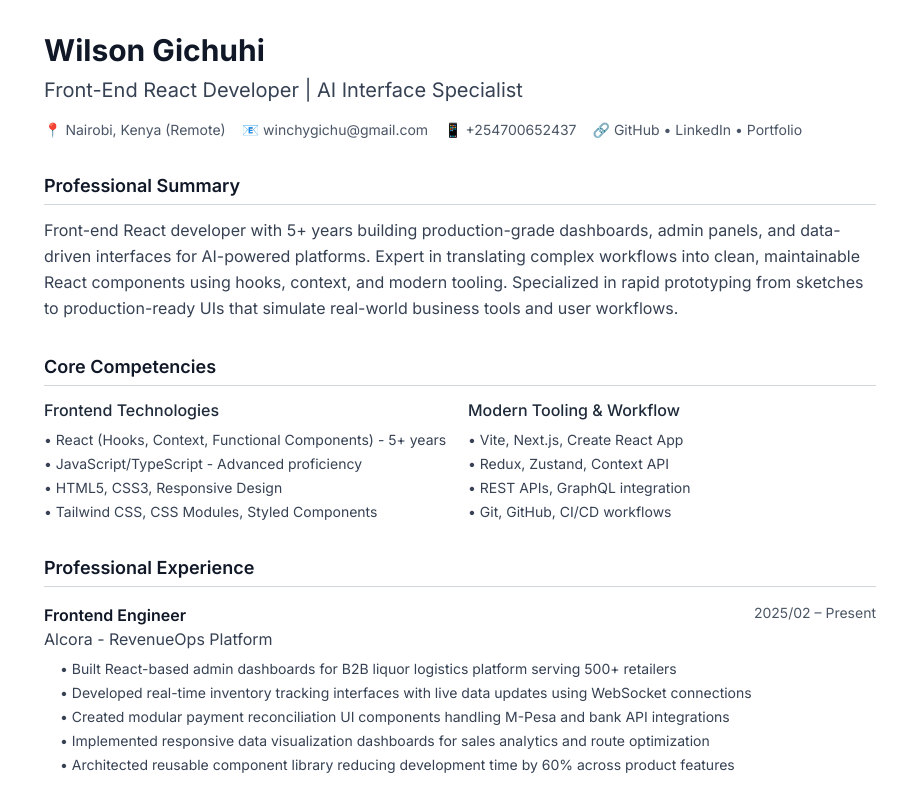
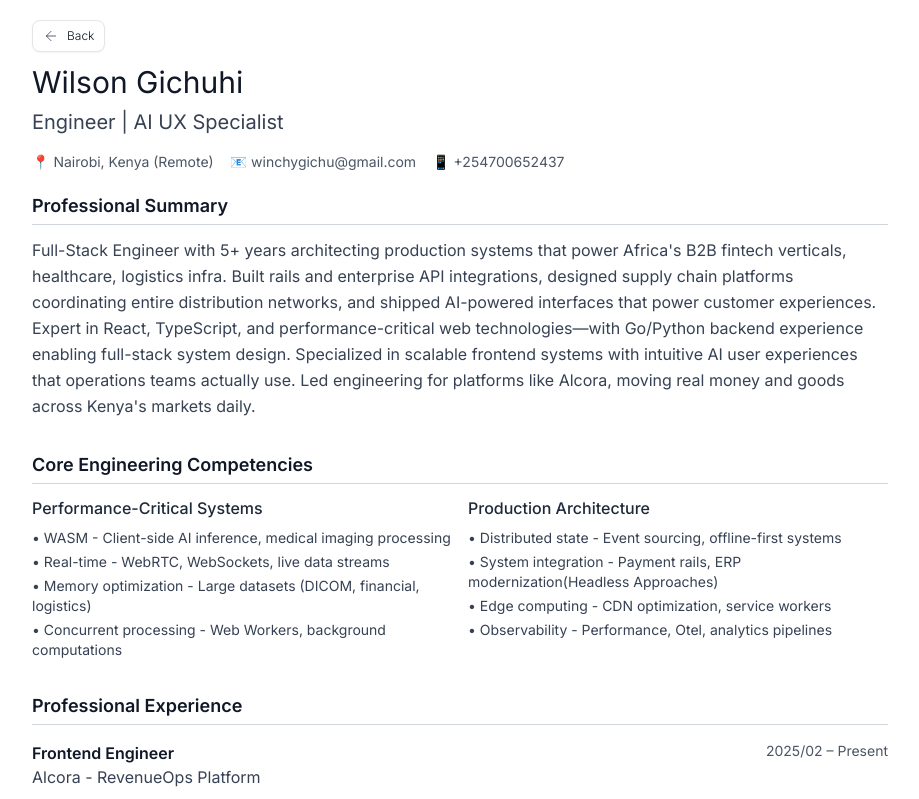
Before and after one commit to Qodestackr/portfolio-v2, a Next.js app: page /resume in a window 1280 px wide. Shown: the top 799 px of the page, without its empty margins (180-1099 px from the left). Built offline with nearby package versions, Linux system fonts and the light colour scheme.

Commit message:
_add:resume

```diff
--- a/src/app/resume/page.jsx
+++ b/src/app/resume/page.jsx
@@ -1,18 +1,38 @@
 "use client"
+import { useRouter } from 'next/navigation'
+import { ArrowLeft } from 'lucide-react'
+import { Button } from '../../components/ui/button'
 
 export default function ResumePage() {
+  const router = useRouter()
+
+  const handleBack = () => {
+    router.back()
+  }
+
   return (
     <div className="min-h-screen bg-white">
-      <div className="max-w-4xl mx-auto p-8 bg-white text-gray-900">
+      <div className="max-w-4xl mx-auto p-5 bg-white text-gray-900">
+        <div className="mb-3">
+          <Button
+            variant="outline"
+            size="sm"
+            onClick={handleBack}
+            className="flex h-8 font-light text-xs items-center gap-2 hover:bg-gray-50"
+          >
+            <ArrowLeft className="h-4 w-4 stroke-1" />
+            Back
+          </Button>
+        </div>
+
         {/* Header */}
-        <header className="mb-8">
-          <h1 className="text-3xl font-bold text-gray-900 mb-2">Wilson Gichuhi</h1>
-          <h2 className="text-xl text-gray-700 mb-4">Front-End React Developer | AI Interface Specialist</h2>
+        <header className="mb-5">
+          <h1 className="text-3xl font-normal text-gray-900 mb-2">Wilson Gichuhi</h1>
+          <h2 className="text-xl text-gray-700 mb-4">Engineer | AI UX Specialist</h2>
           <div className="flex flex-wrap gap-4 text-sm text-gray-600">
             <span>📍 Nairobi, Kenya (Remote)</span>
             <span>📧 winchygichu@gmail.com</span>
             <span>📱 +254700652437</span>
-            <span>🔗 GitHub • LinkedIn • Portfolio</span>
           </div>
         </header>
 
@@ -22,38 +42,38 @@ export default function ResumePage() {
             Professional Summary
           </h3>
           <p className="text-gray-700 leading-relaxed">
-            Front-end React developer with 5+ years building production-grade dashboards, admin panels, and data-driven
-            interfaces for AI-powered platforms. Expert in translating complex workflows into clean, maintainable React
-            components using hooks, context, and modern tooling. Specialized in rapid prototyping from sketches to
-            production-ready UIs that simulate real-world business tools and user workflows.
+            Full-Stack Engineer with 5+ years architecting production systems that power Africa's B2B fintech verticals, healthcare, logistics infra.
+            Built rails and enterprise API integrations, designed supply chain platforms coordinating entire distribution networks,
+            and shipped AI-powered interfaces that power customer experiences. Expert in React, TypeScript, and performance-critical web
+            technologies—with Go/Python backend experience enabling full-stack system design. Specialized in scalable frontend systems
+            with intuitive AI user experiences that operations teams actually use. Led engineering for platforms like Alcora, moving real
+            money and goods across Kenya's markets daily.
           </p>
         </section>
 
-        {/* Core Competencies */}
         <section className="mb-8">
-          <h3 className="text-lg font-semibold text-gray-900 mb-3 border-b border-gray-300 pb-1">Core Competencies</h3>
+          <h3 className="text-lg font-semibold text-gray-900 mb-3 border-b border-gray-300 pb-1">Core Engineering Competencies</h3>
           <div className="grid md:grid-cols-2 gap-4">
             <div>
-              <h4 className="font-medium text-gray-800 mb-2">Frontend Technologies</h4>
+              <h4 className="font-medium text-gray-800 mb-2">Performance-Critical Systems</h4>
               <ul className="text-sm text-gray-700 space-y-1">
-                <li>• React (Hooks, Context, Functional Components) - 5+ years</li>
-                <li>• JavaScript/TypeScript - Advanced proficiency</li>
-                <li>• HTML5, CSS3, Responsive Design</li>
-                <li>• Tailwind CSS, CSS Modules, Styled Components</li>
+                <li>• WASM - Client-side AI inference, medical imaging processing</li>
+                <li>• Real-time - WebRTC, WebSockets, live data streams</li>
+                <li>• Memory optimization - Large datasets (DICOM, financial, logistics)</li>
+                <li>• Concurrent processing - Web Workers, background computations</li>
               </ul>
             </div>
             <div>
-              <h4 className="font-medium text-gray-800 mb-2">Modern Tooling & Workflow</h4>
+              <h4 className="font-medium text-gray-800 mb-2">Production Architecture</h4>
               <ul className="text-sm text-gray-700 space-y-1">
-                <li>• Vite, Next.js, Create React App</li>
-                <li>• Redux, Zustand, Context API</li>
-                <li>• REST APIs, GraphQL integration</li>
-                <li>• Git, GitHub, CI/CD workflows</li>
+                <li>• Distributed state - Event sourcing, offline-first systems</li>
+                <li>• System integration - Payment rails, ERP modernization(Headless Approaches)</li>
+                <li>• Edge computing - CDN optimization, service workers</li>
+                <li>• Observability - Performance, Otel, analytics pipelines</li>
               </ul>
             </div>
           </div>
         </section>
-
         {/* Professional Experience */}
         <section className="mb-8">
           <h3 className="text-lg font-semibold text-gray-900 mb-4 border-b border-gray-300 pb-1">
@@ -258,7 +278,7 @@ export default function ResumePage() {
           <div>
             <h4 className="font-medium text-gray-800">BSc. Computer Technology</h4>
             <p className="text-sm text-gray-700">Jomo Kenyatta University of Agriculture and Technology</p>
-            <p className="text-xs text-gray-600">Focus: Software Engineering, Web Technologies, System Design</p>
+            <p className="text-xs text-gray-600">Focus: Software Engineering, Distributed Systems, Web Technologies</p>
           </div>
         </section>
 
```
